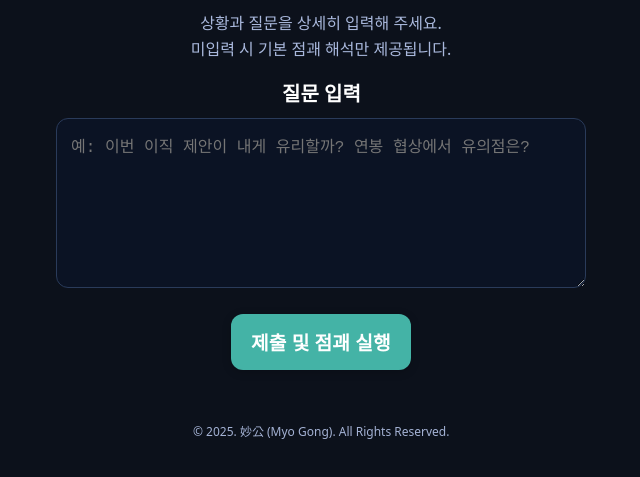
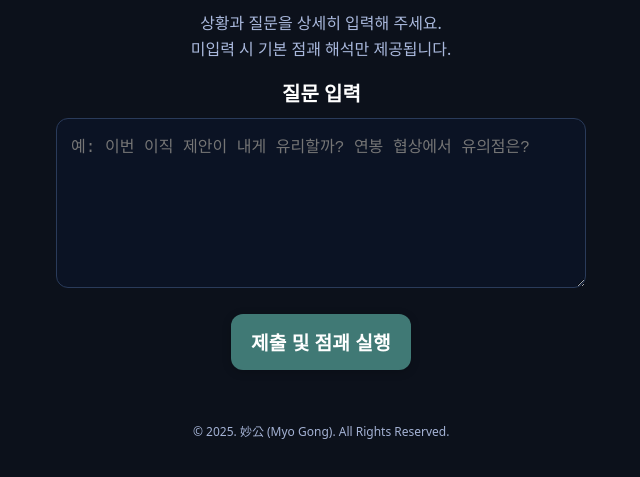
Before and after one commit to Z-eniac/iching, a website: page docs/cast_yarrow.html in a window 1280 px wide. Shown: the part 187-664 px from the top of the page, without its empty margins (319-959 px from the left). Drawn offline with Linux system fonts and the light colour scheme; a web font is replaced by a local one.

Commit message:
Update cast_yarrow.html

```diff
--- a/docs/cast_yarrow.html
+++ b/docs/cast_yarrow.html
@@ -83,7 +83,7 @@ h1,
   letter-spacing:0em;     /* 취향 보정 */
 }
   .btns{display:flex;justify-content:center;gap:14px;margin:12px 0 34px}
-  button{background:#44b3a6;color:#fff;border:0;border-radius:12px;padding:14px 20px;font-weight:600;cursor:pointer;box-shadow:0 2px 10px rgba(0,0,0,.2);font-size:1.2rem} /* 1.2x text */
+  button{background:#407975;color:#fff;border:0;border-radius:12px;padding:14px 20px;font-weight:600;cursor:pointer;box-shadow:0 2px 10px rgba(0,0,0,.2);font-size:1.2rem} /* 1.2x text */
   .row{display:flex;gap:var(--cardGap);align-items:flex-start;flex-wrap:wrap;justify-content:center}
   .card{flex:0 1 var(--cardW);max-width:var(--cardW);background:var(--card);border:1px solid var(--border);border-radius:14px;padding:14px;box-shadow:0 2px 10px rgba(0,0,0,.25)}
   .badge{display:inline-block;background:#1a2540;border:1px solid #2c3b58;border-radius:10px;padding:4px 10px;margin-bottom:8px}
```
